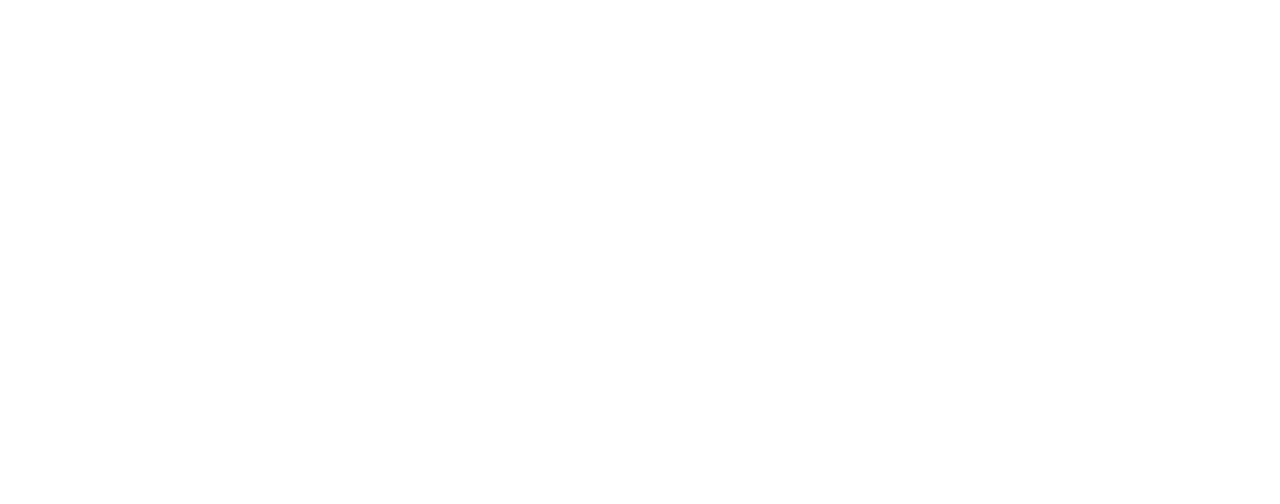
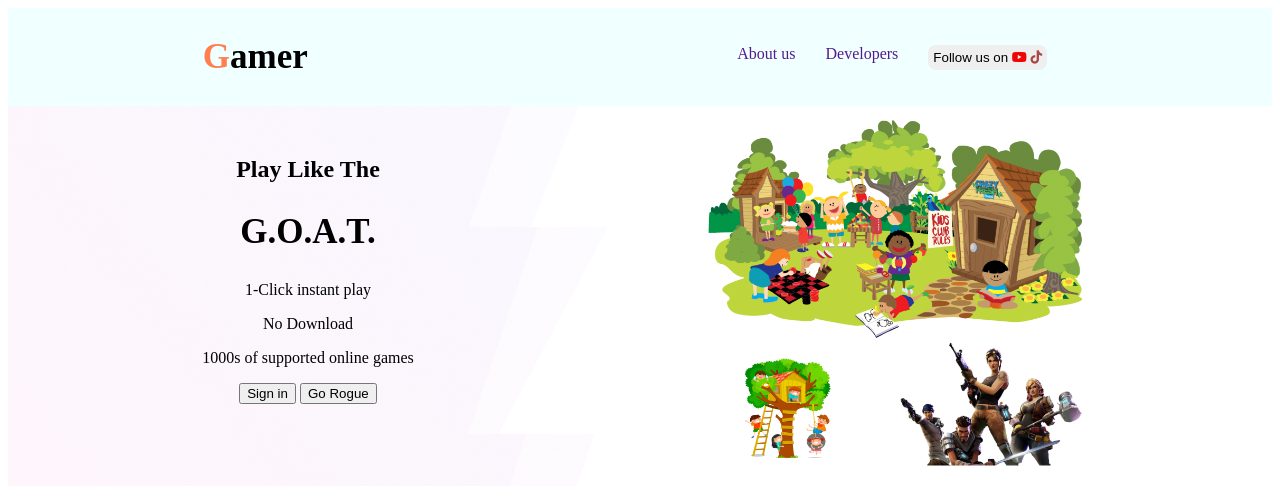
Before and after one commit to rashidadnan097/Gamer-Zone, a plain HTML site: page index.html in a window 1280 px wide. Drawn offline with Linux system fonts and the light colour scheme.

Commit message:
added by banner section

```diff
--- a/index.html
+++ b/index.html
@@ -3,9 +3,48 @@
 <head>
     <meta charset="UTF-8">
     <meta name="viewport" content="width=device-width, initial-scale=1.0">
-    <title>Gamer-Zone</title>
+    <link rel="shortcut icon" href="images/Frame.png" type="image/x-icon">
+    <title>Gamer</title>
+    <script src="https://kit.fontawesome.com/bb28b57165.js" crossorigin="anonymous"></script>
+    <link rel="stylesheet" href="style.css">
 </head>
 <body>
+    <header>
+        <!--this is navbar-->
+      <nav class="nav-container">
+         <div class="logo">
 
+           <h1><span class="to">G</span>amer</h1>
+         </div>
+         <div class="item">
+            <ul>
+                <li><a href="">About us</a></li>
+                <li><a href="">Developers</a></li>
+                <li><a href=""><button class="btn">Follow us on <i class="fa-brands fa-youtube" style="color: #f00505;"></i>  <i class="fa-brands fa-tiktok" style="color: #a94747;"></i></button></a></li>
+            </ul>
+         </div>
+      </nav>
+      <!--this is banner section-->
+      <section class="banner">
+          <div class="banner-content">
+              <h2>Play Like The</h2>
+              <h1 class="pakara">G.O.A.T.</h1>
+              <p>1-Click instant play</p>
+              <p>No Download</p>
+              <p>1000s of supported online games</p>
+              <button class="btn-primary">Sign in</button>
+              <button class="btn-secondary">Go Rogue</button>
+          </div>
+          <div class="banner-img">
+             <img width="380px" src="images/Group 18.png" alt="" srcset="">
+          </div>
+      </section>
+    </header>
+    <main>
+
+    </main>
+    <footer>
+
+    </footer>
 </body>
 </html>
--- /dev/null
+++ b/style.css
@@ -0,0 +1,47 @@
+.nav-container{
+     display: flex;
+     justify-content: space-around;
+     align-items: center;
+     background-color: azure;
+
+}
+h1{
+    font-size: 35px;
+}
+.to{
+    color: coral;
+}
+ul{
+    display: flex;
+
+}
+li{
+    list-style: none;
+    margin-right: 30px;
+}
+
+a{
+    text-decoration: none;
+}
+.btn{
+    border: none;
+    border-radius: 8px;
+    padding: 5px;
+    align-items: center;
+}
+/*this is banner styles*/
+
+.banner-content{
+    background-image: url(images/Group\ 14.png);
+    background-repeat: no-repeat;
+    background-size: cover;
+    height: 350px;
+    width: 600px;
+    text-align: center;
+    align-items: center;
+    padding-top: 30px;
+}
+.banner{
+    display: flex;
+    gap: 100px;
+}
```
